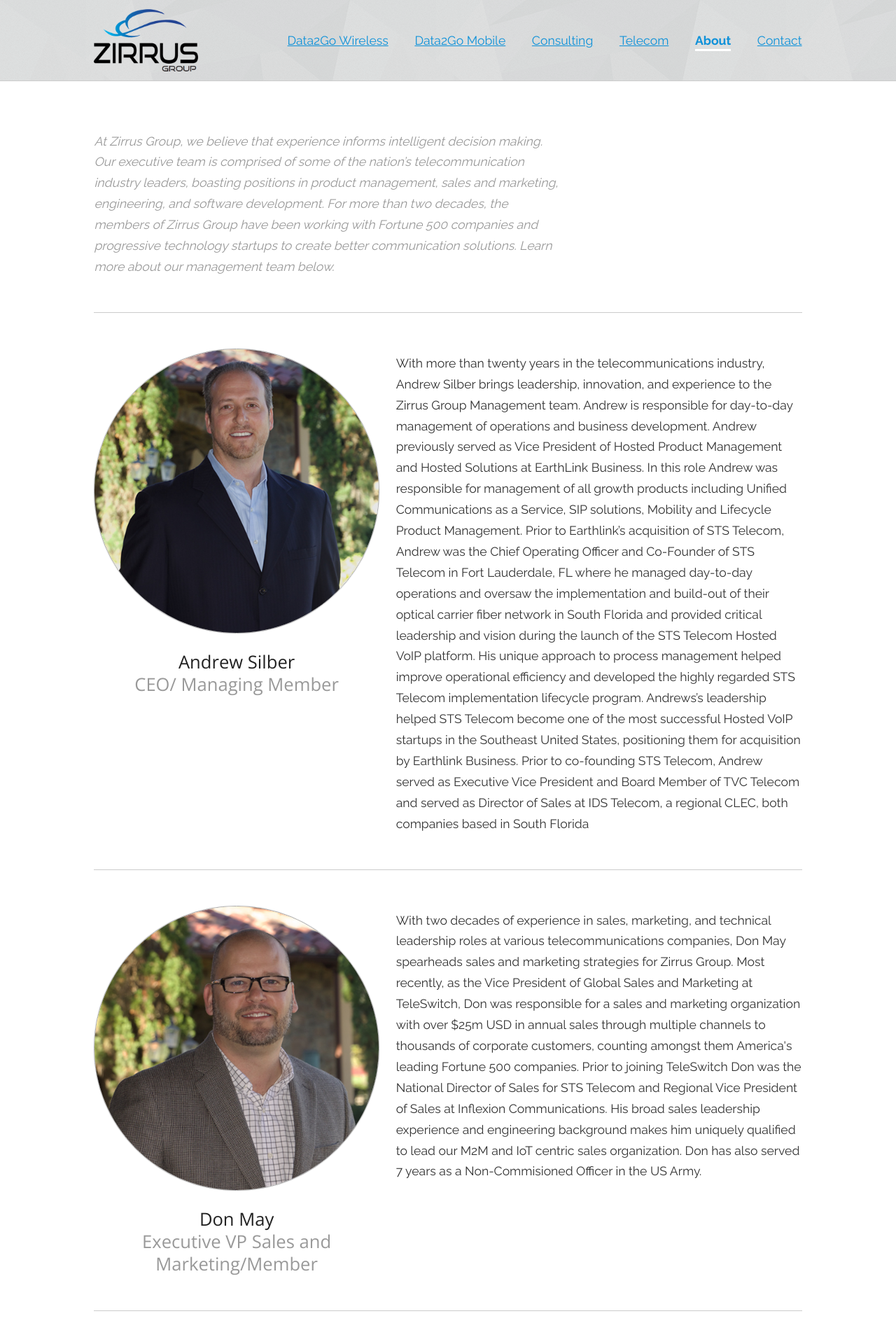
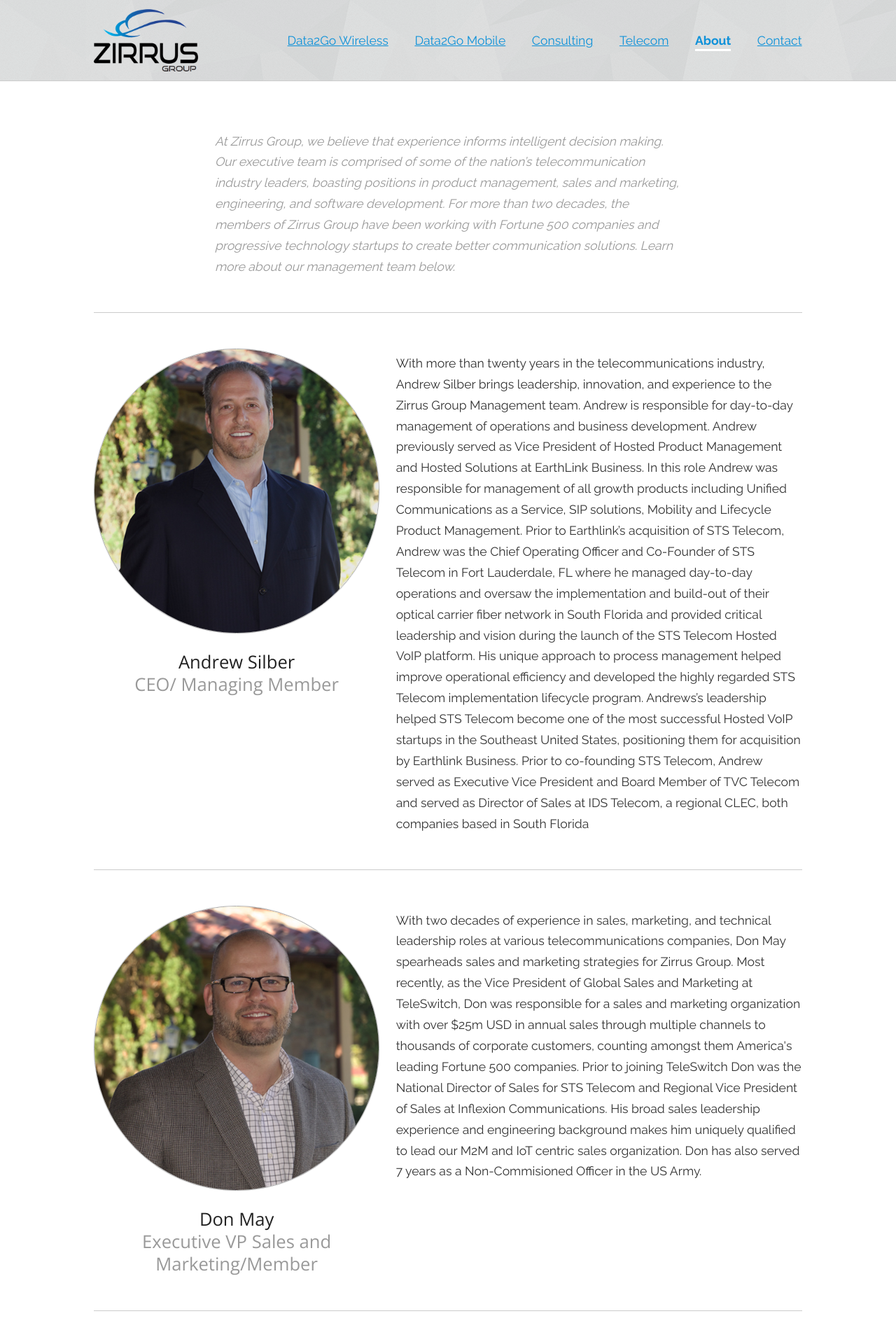
Before and after one commit to 320ny/zirrus, a Jekyll site: the page built from about.html, in a window 1280 px wide. Shown: the top 1920 px of the page at 70% size. Built offline with Jekyll 4.4.1, drawn with Linux system fonts in a browser that asks for light colours; nearby versions of some CDN libraries; Markdown is read by kramdown in place of the engine named in the settings.

Commit message:
fixed spacing on about

```diff
--- a/css/style.scss
+++ b/css/style.scss
@@ -394,6 +394,7 @@
     @include span-columns(12);
     p {
       @include span-columns(8);
+      @include shift(2);
       margin-top: 0;
       margin-bottom: 0;
       font-style: italic;
```
